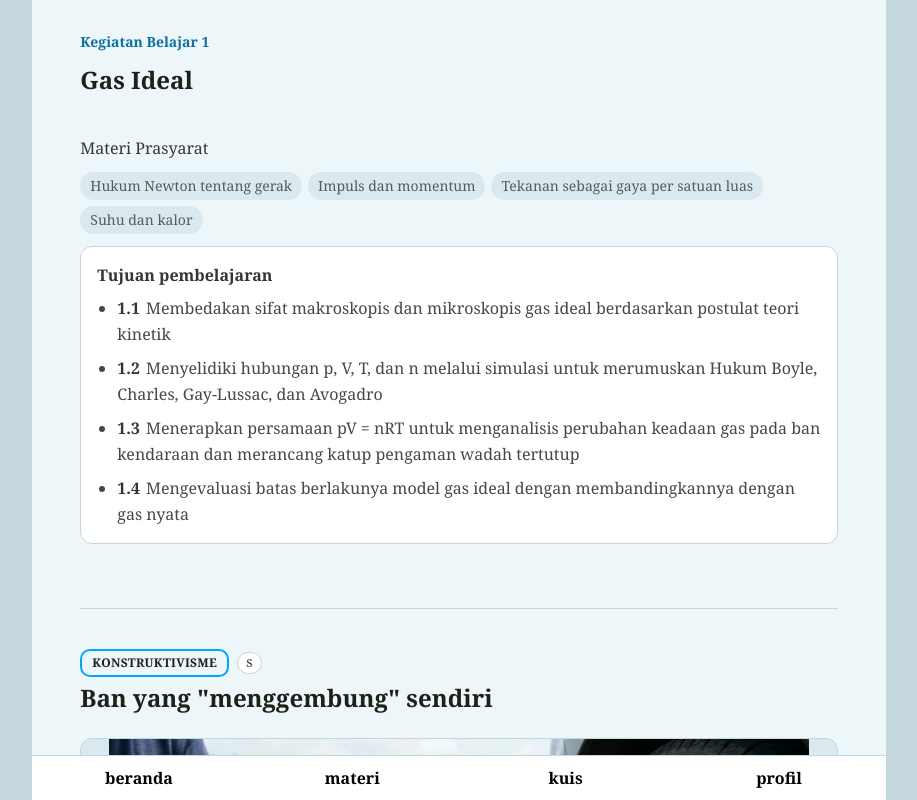
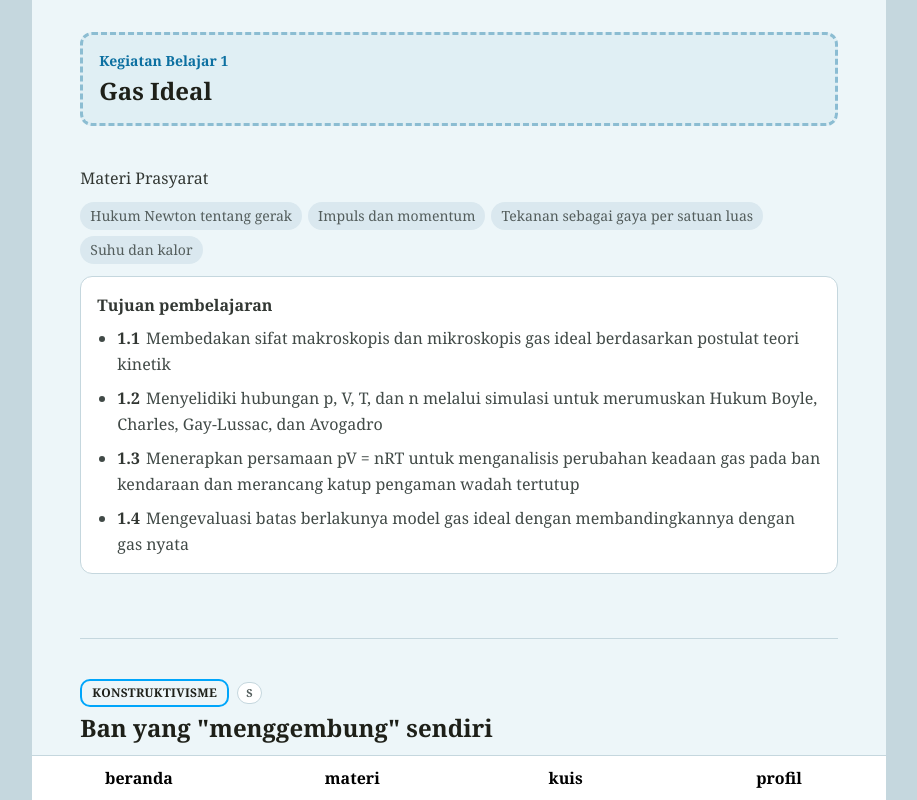
Before and after one commit to Triyo11/e-modul-termodinamika, a Vue app: page /materi/1 in a window 1280 px wide. Shown: the top 800 px of the page, without its empty margins (181-1098 px from the left). Built offline with nearby package versions, Linux system fonts and the light colour scheme.

Commit message:
modify warna bg judul utama keterangan KB

```diff
--- a/src/views/Materi.vue
+++ b/src/views/Materi.vue
@@ -140,8 +140,10 @@ const tujuan = computed(() =>
   <div class="min-h-dvh bg-ink-50 text-ink-900 font-sans">
     <main :key="data.id" class="flex w-full flex-col gap-16 px-5 py-8 pb-40 sm:px-8 lg:px-12">
       <section class="flex flex-col gap-3">
-        <span class="text-sm font-semibold text-accent-1">Kegiatan Belajar {{ data.kb }}</span>
-        <h1 class="text-2xl font-bold text-ink-900">{{ data.judul }}</h1>
+        <div class="w-full flex flex-col gap-1 bg-accent-1/5 p-4 rounded-xl border-3 border-dashed border-accent-1/40">
+          <span class="text-sm font-semibold text-accent-1">Kegiatan Belajar {{ data.kb }}</span>
+          <h1 class="text-2xl font-bold text-ink-900">{{ data.judul }}</h1>
+        </div>
 
         <span class="text-sm font-semibold uppercase tracking-wide text-ink-500">
           <template v-if="data.alokasiWaktu">Alokasi waktu : {{ data.alokasiWaktu }} menit</template>
```
